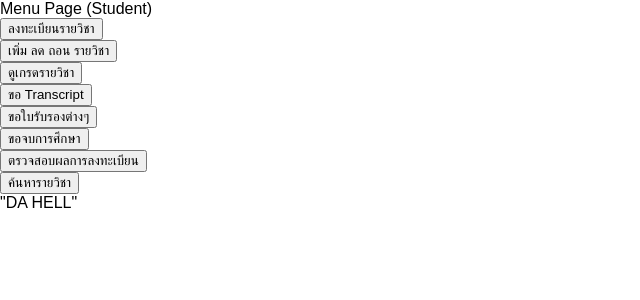
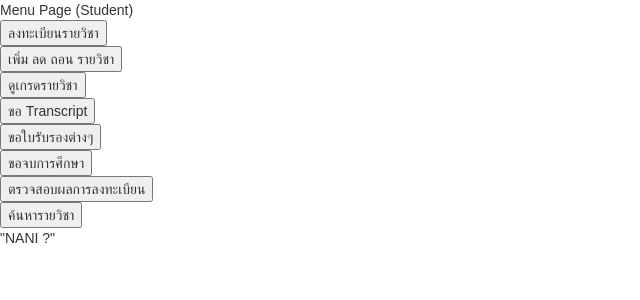
Before and after one commit to SaBuZa/RegistrarSystem-Front, a React (Create React App) app: page / in a window 1280 px wide. Both pictures are taken after a click on the button "Login". Shown: the top 300 px of the page, without its empty margins (0-640 px from the left). Built offline with nearby package versions, Linux system fonts and the light colour scheme.

Commit message:
installed Bootstrap

```diff
--- a/package.json
+++ b/package.json
@@ -4,7 +4,9 @@
   "private": true,
   "dependencies": {
     "axios": "^0.18.0",
+    "bootstrap": "^3.3.7",
     "react": "^16.3.2",
+    "react-bootstrap": "^0.32.1",
     "react-dom": "^16.3.2",
     "react-scripts": "1.1.4"
   },
--- a/src/App.js
+++ b/src/App.js
@@ -1,3 +1,4 @@
+import { Navbar, Jumbotron, Button } from 'react-bootstrap';
 import React, { Component } from 'react';
 import logo from './logo.svg';
 import './App.css';
@@ -7,13 +8,13 @@ import StudentMenu from './StudentMenu';
 
 class App extends Component {
   state = {
-    'page' : 'Login'
+    page : 'Login'
     //'page' : 'StudentMenu'
 
   }
   changeState = (props) => {
     this.setState({
-      'page' : props.page
+      page : props.page
     });
   }
 
--- a/src/StudentMenu/StudentPanel/index.js
+++ b/src/StudentMenu/StudentPanel/index.js
@@ -1,5 +1,4 @@
 import React, { Component } from 'react';
-import ViewPanel from '../ViewPanel';
 
 export default class StudentPanel extends Component {
 
@@ -7,14 +6,14 @@ export default class StudentPanel extends Component {
         return (
             <div>
             <div> Menu Page (Student) </div>
-            <div><button onClick={() =>{ ViewPanel.changeState({page:'RegisterCourse'})}}>ลงทะเบียนรายวิชา</button></div>
-            <div><button>เพิ่ม ลด ถอน รายวิชา</button></div>
-            <div><button>ดูเกรดรายวิชา</button></div>
-            <div><button>ขอ Transcript</button></div>
-            <div><button>ขอใบรับรองต่างๆ</button></div>
-            <div><button>ขอจบการศึกษา</button></div>
-            <div><button>ตรวจสอบผลการลงทะเบียน</button></div>
-            <div><button onClick={() => ViewPanel.changeState({page:'SearchCourse'})}>ค้นหารายวิชา</button></div>
+            <div><button onClick={ () =>{ this.props.changeState({page:'RegisterCourse'})}}>ลงทะเบียนรายวิชา</button></div>
+            <div><button onClick={ () =>{ this.props.changeState({page:'ManageCourse'})}}>เพิ่ม ลด ถอน รายวิชา</button></div>
+            <div><button onClick={ () =>{ this.props.changeState({page:'GradeInformation'})}}>ดูเกรดรายวิชา</button></div>
+            <div><button onClick={ () =>{ this.props.changeState({page:'TranscriptRequest'})}}>ขอ Transcript</button></div>
+            <div><button onClick={ () =>{ this.props.changeState({page:'DocumentRequest'})}}>ขอใบรับรองต่างๆ</button></div>
+            <div><button onClick={ () =>{ this.props.changeState({page:'GraduationRequest'})}}>ขอจบการศึกษา</button></div>
+            <div><button onClick={ () =>{ this.props.changeState({page:'RegistrationInformation'})}}>ตรวจสอบผลการลงทะเบียน</button></div>
+            <div><button onClick={ () => this.props.changeState({page:'SearchCourse'})}>ค้นหารายวิชา</button></div>
             </div>
         );
     }
--- /dev/null
+++ b/src/StudentMenu/ViewPanel/DocumentRequest/index.js
@@ -0,0 +1,17 @@
+import React, { Component } from 'react';
+
+export default class DocumentRequest extends Component {
+    render() {
+        return (
+            <div>
+            <div>ลงทะเบียนรายวิชา</div>
+            <div> Course ID &emsp; Section </div>
+            <div><input></input> </div>
+            </div>
+
+
+
+
+        )
+    }
+}
--- /dev/null
+++ b/src/StudentMenu/ViewPanel/GradeInformation/index.js
@@ -0,0 +1,17 @@
+import React, { Component } from 'react';
+
+export default class GradeInformation extends Component {
+    render() {
+        return (
+            <div>
+            <div>ลงทะเบียนรายวิชา</div>
+            <div> Course ID &emsp; Section </div>
+            <div><input></input> </div>
+            </div>
+
+
+
+
+        )
+    }
+}
--- /dev/null
+++ b/src/StudentMenu/ViewPanel/GraduationRequest/index.js
@@ -0,0 +1,17 @@
+import React, { Component } from 'react';
+
+export default class GraduationRequest extends Component {
+    render() {
+        return (
+            <div>
+            <div>ลงทะเบียนรายวิชา</div>
+            <div> Course ID &emsp; Section </div>
+            <div><input></input> </div>
+            </div>
+
+
+
+
+        )
+    }
+}
--- /dev/null
+++ b/src/StudentMenu/ViewPanel/ManageCourse/index.js
@@ -0,0 +1,17 @@
+import React, { Component } from 'react';
+
+export default class ManageCourse extends Component {
+    render() {
+        return (
+            <div>
+            <div>ลงทะเบียนรายวิชา</div>
+            <div> Course ID &emsp; Section </div>
+            <div><input></input> </div>
+            </div>
+
+
+
+
+        )
+    }
+}
--- /dev/null
+++ b/src/StudentMenu/ViewPanel/RegistrationInformation/index.js
@@ -0,0 +1,17 @@
+import React, { Component } from 'react';
+
+export default class RegistrationInformation extends Component {
+    render() {
+        return (
+            <div>
+            <div>ลงทะเบียนรายวิชา</div>
+            <div> Course ID &emsp; Section </div>
+            <div><input></input> </div>
+            </div>
+
+
+
+
+        )
+    }
+}
--- /dev/null
+++ b/src/StudentMenu/ViewPanel/TranscriptRequest/index.js
@@ -0,0 +1,17 @@
+import React, { Component } from 'react';
+
+export default class TranscriptRequest extends Component {
+    render() {
+        return (
+            <div>
+            <div>ลงทะเบียนรายวิชา</div>
+            <div> Course ID &emsp; Section </div>
+            <div><input></input> </div>
+            </div>
+
+
+
+
+        )
+    }
+}
--- a/src/StudentMenu/ViewPanel/index.js
+++ b/src/StudentMenu/ViewPanel/index.js
@@ -1,30 +1,53 @@
 import React, { Component } from 'react';
 import RegisterCourse from './RegisterCourse';
+import ManageCourse from './ManageCourse';
+import GradeInformation from './GradeInformation';
+import TranscriptRequest from './TranscriptRequest';
+import DocumentRequest from './DocumentRequest';
+import GraduationRequest from './GraduationRequest';
+import RegistrationInformation from './RegistrationInformation';
 import SearchCourse from './SearchCourse';
 
 export default class ViewPanel extends Component {
-    state = { page : ''};
-
-    changeState = (props) => {
-        this.setState({
-          'page' : props.page
-        });
-    }
 
     render(){
-        console.log (this.state.page);
-        if (this.state.page === 'RegisterCourse'){
+        console.log (this.props.currentPage);
+        if (this.props.currentPage === 'RegisterCourse'){
             return (
                 <RegisterCourse />
             )
-        }else if (this.state.page === 'SearchCourse'){
+        }else if (this.props.currentPage === 'ManageCourse'){
+            return (
+                <ManageCourse />
+            )
+        }else if (this.props.currentPage === 'GradeInformation'){
+            return (
+                <GradeInformation />
+            )
+        }else if (this.props.currentPage === 'TranscriptRequest'){
+            return (
+                <TranscriptRequest />
+            )
+        }else if (this.props.currentPage === 'DocumentRequest'){
+            return (
+                <DocumentRequest />
+            )
+        }else if (this.props.currentPage === 'GraduationRequest'){
+            return (
+                <GraduationRequest />
+            )
+        }else if (this.props.currentPage === 'RegistrationInformation'){
+            return (
+                <RegistrationInformation />
+            )
+        }else if (this.props.currentPage === 'SearchCourse'){
             return (
                 <SearchCourse />
             )
         }else{
             return (
                 <div>
-                "DA HELL"
+                "NANI ?"
                 </div>
             );
         }
--- a/src/StudentMenu/index.js
+++ b/src/StudentMenu/index.js
@@ -4,24 +4,23 @@ import React, { Component } from 'react';
 import StudentPanel from './StudentPanel';
 import ViewPanel from './ViewPanel';
 export default class StudentMenu extends Component {
-    state = {page : "StudentMenu"};
-  render() {
-    if (this.state.page === "StudentMenu"){
+
+    state = {
+        page : "Default"
+    };
+
+    changeState = (props) => {
+        this.setState({
+            page: props.page
+        });
+    }
+
+    render() {
         return (
             <div>
-            <StudentPanel /><ViewPanel />
-
-
+            <StudentPanel changeState={this.changeState} /><ViewPanel currentPage={this.state.page}/>
             </div>
         );
-    }/*else if (this.state.page === "RegisterCourse"){
-        return (
-            <RegisterCourse />
-        );
-    }else if (this.state.page === "SearchCourse"){
-        return (
-            <SearchCourse />
-        );
-    }*/
+
   }
 }
--- a/src/index.js
+++ b/src/index.js
@@ -1,5 +1,7 @@
 import React from 'react';
 import ReactDOM from 'react-dom';
+import 'bootstrap/dist/css/bootstrap.css';
+import 'bootstrap/dist/css/bootstrap-theme.css';
 import './index.css';
 import App from './App';
 import registerServiceWorker from './registerServiceWorker';
```
Also changed, not shown: 1 other file (tests, documents, lock files or other folders).
